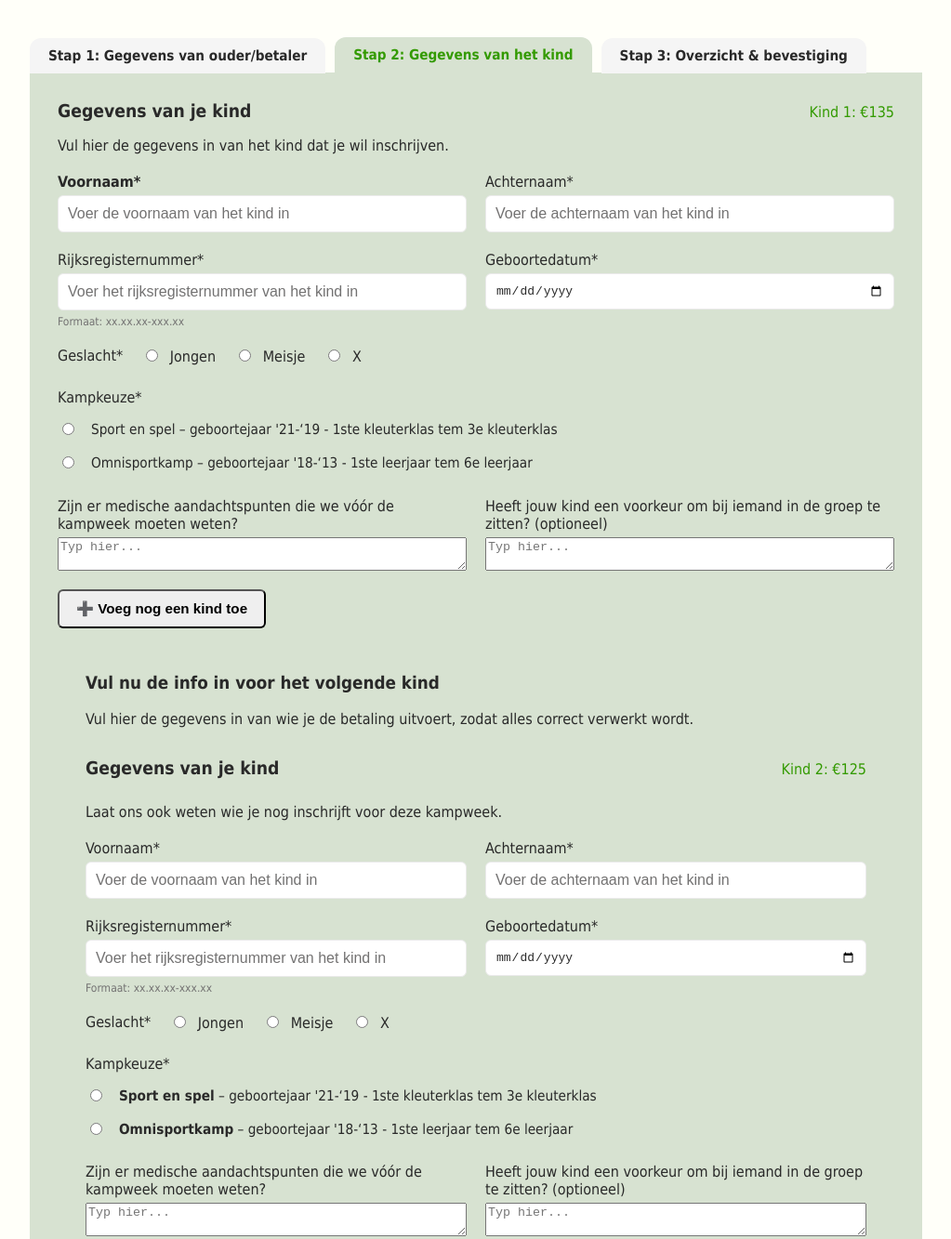
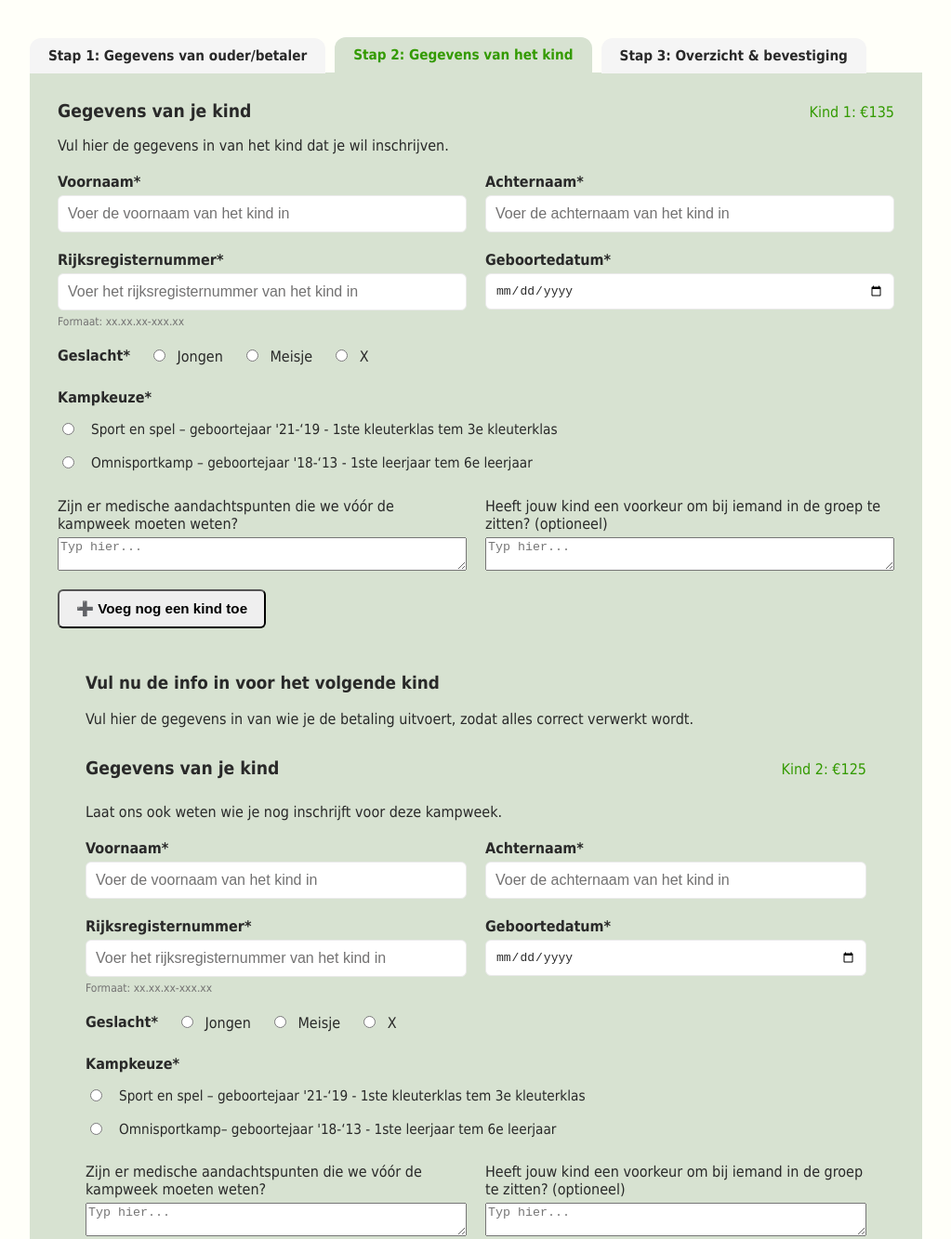
Before and after one commit to YasminKhawaja/projectweek-Green-Puffins-form, a plain HTML site: page kind.html in a window 1280 px wide. Shown: the top 1333 px of the page at 93% size, without its empty margins (128-1151 px from the left). Drawn offline with Linux system fonts and the light colour scheme.

Commit message:
strong tag toevoegen

```diff
--- a/kind.html
+++ b/kind.html
@@ -43,7 +43,7 @@
             />
           </div>
           <div class="form-group">
-            <label for="kind-achternaam">Achternaam*</label>
+            <label for="kind-achternaam"><strong>Achternaam*</strong></label>
             <input
               type="text"
               id="kind-achternaam"
@@ -55,7 +55,7 @@
 
         <div class="form-row">
           <div class="form-group">
-            <label for="kind-rrn">Rijksregisternummer*</label>
+            <label for="kind-rrn"><strong>Rijksregisternummer*</strong></label>
             <input
               type="text"
               id="kind-rrn"
@@ -65,7 +65,9 @@
             <small>Formaat: xx.xx.xx-xxx.xx</small>
           </div>
           <div class="form-group">
-            <label for="kind-geboortedatum">Geboortedatum*</label>
+            <label for="kind-geboortedatum"
+              ><strong>Geboortedatum*</strong></label
+            >
             <input
               type="date"
               id="kind-geboortedatum"
@@ -76,7 +78,7 @@
         </div>
 
         <div class="form-row gender-select">
-          <label>Geslacht*</label>
+          <label><strong>Geslacht*</strong></label>
           <label
             ><input type="radio" name="geslacht" value="jongen" /> Jongen</label
           >
@@ -99,7 +101,7 @@
         </div> -->
 
         <div class="form-row kampkeuze-select">
-          <label>Kampkeuze*</label>
+          <label><strong>Kampkeuze*</strong></label>
 
           <div class="kampkeuze-option">
             <input type="radio" id="kamp-spel" name="kampkeuze" value="spel" />
@@ -170,7 +172,7 @@
 
           <div class="form-row">
             <div class="form-group">
-              <label for="kind2-voornaam">Voornaam*</label>
+              <label for="kind2-voornaam"><strong>Voornaam*</strong></label>
               <input
                 type="text"
                 id="kind2-voornaam"
@@ -179,7 +181,7 @@
               />
             </div>
             <div class="form-group">
-              <label for="kind2-achternaam">Achternaam*</label>
+              <label for="kind2-achternaam"><strong>Achternaam*</strong></label>
               <input
                 type="text"
                 id="kind2-achternaam"
@@ -191,7 +193,9 @@
 
           <div class="form-row">
             <div class="form-group">
-              <label for="kind2-rrn">Rijksregisternummer*</label>
+              <label for="kind2-rrn"
+                ><strong>Rijksregisternummer*</strong></label
+              >
               <input
                 type="text"
                 id="kind2-rrn"
@@ -201,7 +205,9 @@
               <small>Formaat: xx.xx.xx-xxx.xx</small>
             </div>
             <div class="form-group">
-              <label for="kind2-geboortedatum">Geboortedatum*</label>
+              <label for="kind2-geboortedatum"
+                ><strong>Geboortedatum*</strong></label
+              >
               <input
                 type="date"
                 id="kind2-geboortedatum"
@@ -212,7 +218,7 @@
           </div>
 
           <div class="form-row gender-select">
-            <label>Geslacht*</label>
+            <label><strong>Geslacht*</strong></label>
             <label
               ><input type="radio" name="kind2-geslacht" value="jongen" />
               Jongen</label
@@ -227,7 +233,7 @@
           </div>
 
           <div class="form-row kampkeuze-select">
-            <label>Kampkeuze*</label>
+            <label><strong>Kampkeuze*</strong></label>
             <div class="kampkeuze-option">
               <input
                 type="radio"
@@ -236,8 +242,8 @@
                 value="spel"
               />
               <label for="kamp2-spel"
-                ><strong>Sport en spel</strong> – geboortejaar '21-‘19 - 1ste
-                kleuterklas tem 3e kleuterklas</label
+                >Sport en spel – geboortejaar '21-‘19 - 1ste kleuterklas tem 3e
+                kleuterklas</label
               >
             </div>
             <div class="kampkeuze-option">
@@ -248,8 +254,8 @@
                 value="omni"
               />
               <label for="kamp2-omni"
-                ><strong>Omnisportkamp</strong> – geboortejaar '18-‘13 - 1ste
-                leerjaar tem 6e leerjaar</label
+                >Omnisportkamp– geboortejaar '18-‘13 - 1ste leerjaar tem 6e
+                leerjaar</label
               >
             </div>
           </div>
```
